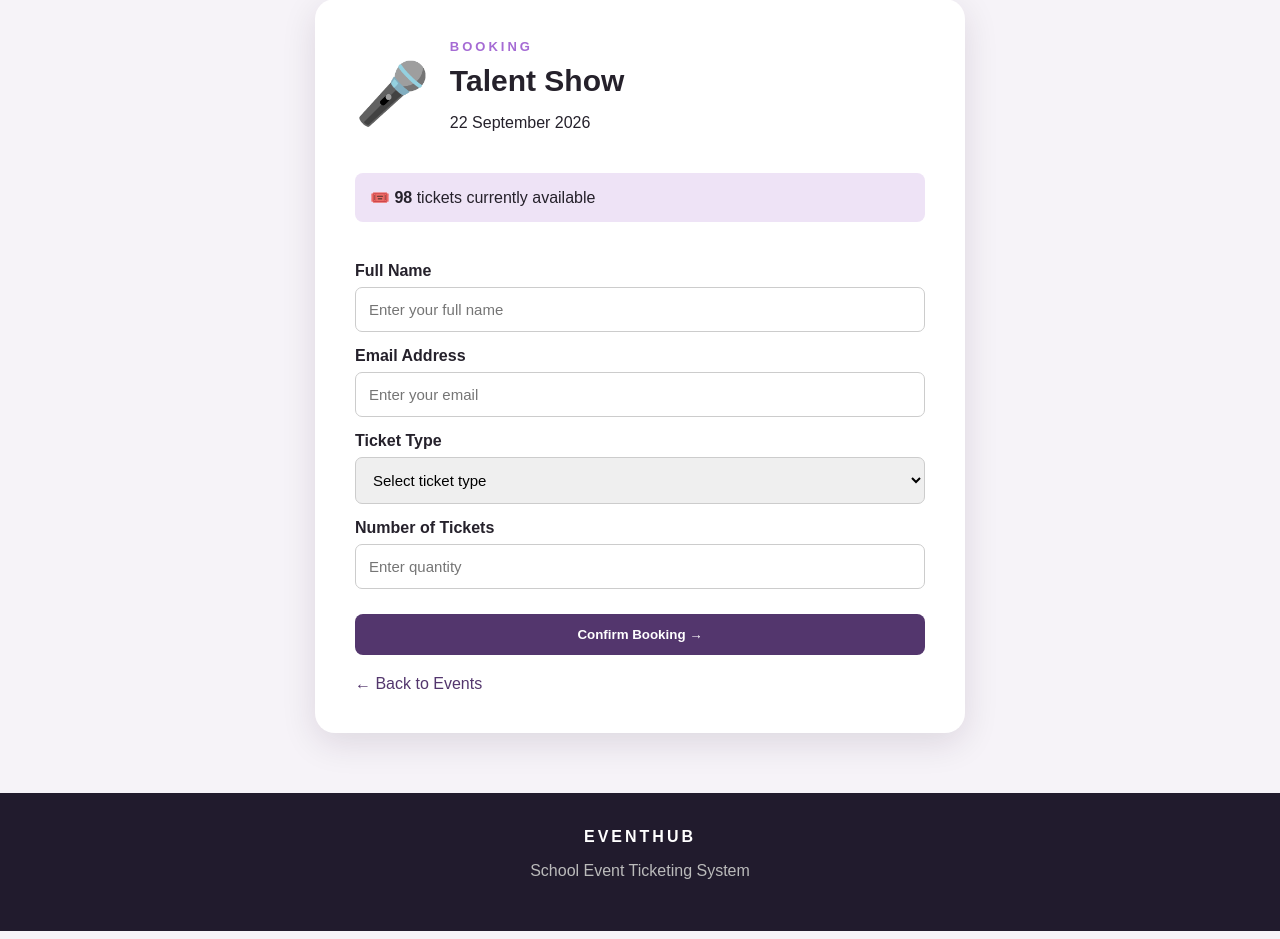
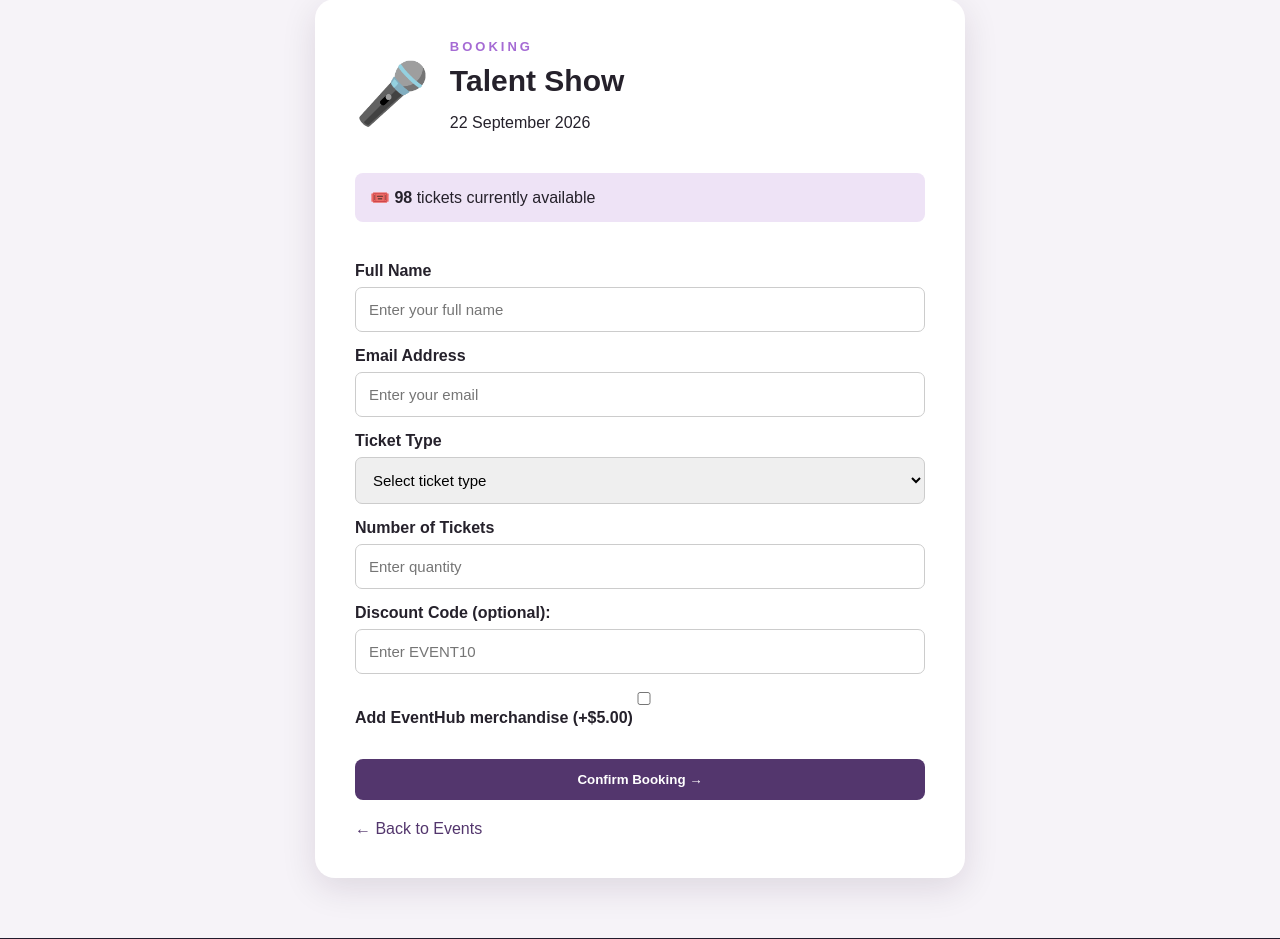
Before and after one commit to st25511-hub/Year-12-assessment, a Flask app: a page that uses templates/booking.html in a window 1280 px wide. Shown: the part 131-1070 px from the top of the page. Run offline with Flask 3, Linux system fonts and the light colour scheme.

Commit message:
Discounts and extra charges

```diff
--- a/app.py
+++ b/app.py
@@ -90,15 +90,20 @@ def initialise_database():
             ticket_price REAL NOT NULL,
             total REAL NOT NULL,
             booking_date TEXT DEFAULT CURRENT_TIMESTAMP,
-            cancelled INTEGER NOT NULL DEFAULT 0
+            cancelled INTEGER NOT NULL DEFAULT 0,
+            subtotal REAL NOT NULL DEFAULT 0,
+            discount_code TEXT NOT NULL DEFAULT '',
+            discount REAL NOT NULL DEFAULT 0,
+            merchandise_addon INTEGER NOT NULL DEFAULT 0,
+            addon_cost REAL NOT NULL DEFAULT 0
         )
     """)
 
     columns = [
-        row[1] for row in connection.execute(
-            "PRAGMA table_info(bookings)"
-        ).fetchall()
-    ]
+    row[1] for row in connection.execute(
+        "PRAGMA table_info(bookings)"
+    ).fetchall()
+]
 
     if "cancelled" not in columns:
         connection.execute("""
@@ -106,27 +111,52 @@ def initialise_database():
             ADD COLUMN cancelled INTEGER NOT NULL DEFAULT 0
         """)
 
+    columns = [
+    column[1] for column in connection.execute(
+        "PRAGMA table_info(bookings)"
+    ).fetchall()
+]
+
+    if "subtotal" not in columns:
+           connection.execute(
+                "ALTER TABLE bookings ADD COLUMN subtotal REAL NOT NULL DEFAULT 0"
+            )
+
+    if "discount_code" not in columns:
+            connection.execute(
+                "ALTER TABLE bookings ADD COLUMN discount_code TEXT NOT NULL DEFAULT ''"
+            )
+
+    if "discount" not in columns:
+            connection.execute(
+                "ALTER TABLE bookings ADD COLUMN discount REAL NOT NULL DEFAULT 0"
+            )
+
+    if "merchandise_addon" not in columns:
+            connection.execute(
+                "ALTER TABLE bookings ADD COLUMN merchandise_addon INTEGER NOT NULL DEFAULT 0"
+            )
+
+    if "addon_cost" not in columns:
+            connection.execute(
+                "ALTER TABLE bookings ADD COLUMN addon_cost REAL NOT NULL DEFAULT 0"
+            )
+
     connection.commit()
     connection.close()
 
 
 def save_booking(booking):
-    """Save customer booking information into the database."""
+    conn = sqlite3.connect(DATABASE_FILE)
+    cursor = conn.cursor()
 
-    connection = sqlite3.connect(DATABASE_FILE)
-
-    connection.execute("""
+    cursor.execute("""
         INSERT INTO bookings (
-            reference,
-            name,
-            email,
-            event,
-            ticket_type,
-            quantity,
-            ticket_price,
-            total
+            reference, name, email, event, ticket_type,
+            quantity, ticket_price, total, subtotal,
+            discount_code, discount, merchandise_addon, addon_cost
         )
-        VALUES (?, ?, ?, ?, ?, ?, ?, ?)
+        VALUES (?, ?, ?, ?, ?, ?, ?, ?, ?, ?, ?, ?, ?)
     """, (
         booking["reference"],
         booking["name"],
@@ -135,11 +165,16 @@ def save_booking(booking):
         booking["ticket_type"],
         booking["quantity"],
         booking["ticket_price"],
-        booking["total"]
+        booking["total"],
+        booking["subtotal"],
+        booking["discount_code"],
+        booking["discount"],
+        booking["merchandise_addon"],
+        booking["addon_cost"]
     ))
 
-    connection.commit()
-    connection.close()
+    conn.commit()
+    conn.close()
 
 
 @app.route("/")
@@ -207,15 +242,44 @@ def book(event_name):
                 error=error
             )
 
+               # Calculate ticket price
         ticket_price = get_ticket_price(
             event["price"],
             ticket_type
         )
 
-        total = calculate_total(
-            event["price"],
-            quantity,
-            ticket_type
+        # Calculate subtotal
+        subtotal = round(
+            calculate_total(
+                event["price"],
+                quantity,
+                ticket_type
+            ), 2
+        )
+
+        # Check discount code
+        discount_code = request.form.get(
+            "discount_code", ""
+        ).strip().upper()
+
+        if discount_code == "EVENT10":
+            discount = round(subtotal * 0.10, 2)
+        else:
+            discount = 0.00
+
+        # Check merchandise selection
+        merchandise_addon = (
+            1 if request.form.get("merchandise") == "yes" else 0
+        )
+
+        if merchandise_addon == 1:
+            addon_cost = 5.00
+        else:
+            addon_cost = 0.00
+
+        # Calculate final total
+        total = round(
+            subtotal - discount + addon_cost, 2
         )
 
         event["available"] -= quantity
@@ -231,6 +295,11 @@ def book(event_name):
             "ticket_type": ticket_type,
             "quantity": quantity,
             "ticket_price": ticket_price,
+            "subtotal": subtotal,
+            "discount_code": discount_code,
+            "discount": discount,
+            "merchandise_addon": merchandise_addon,
+            "addon_cost": addon_cost,
             "total": total
         }
 
--- a/templates/booking.html
+++ b/templates/booking.html
@@ -112,6 +112,22 @@
                 placeholder="Enter quantity"
                 required
             >
+            <label for="discount_code">Discount Code (optional):</label>
+<input
+    type="text"
+    id="discount_code"
+    name="discount_code"
+    placeholder="Enter EVENT10"
+>
+
+<label>
+    <input
+        type="checkbox"
+        name="merchandise"
+        value="yes"
+    >
+    Add EventHub merchandise (+$5.00)
+</label>
 
 
             <button type="submit">
```
Also changed, not shown: templates/confirmation.html (+36 -4 lines), data/bookings.db.
